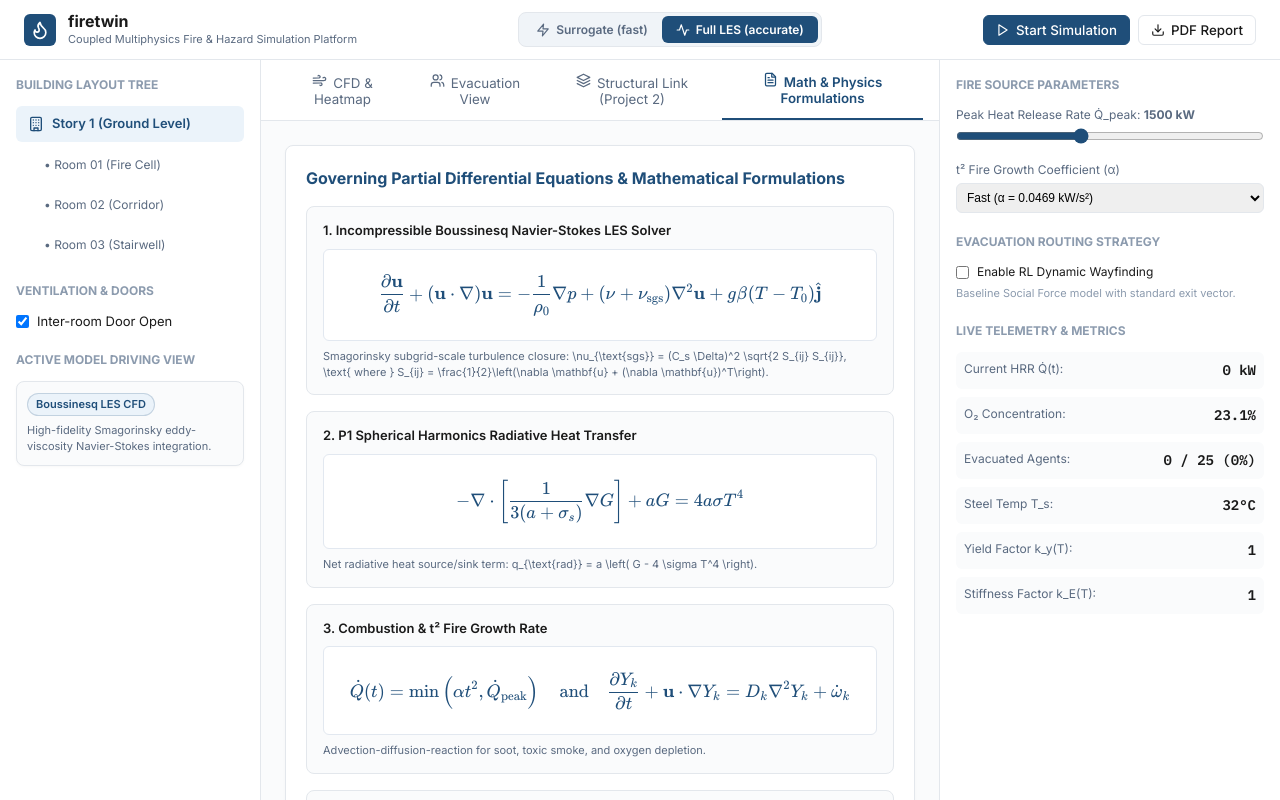
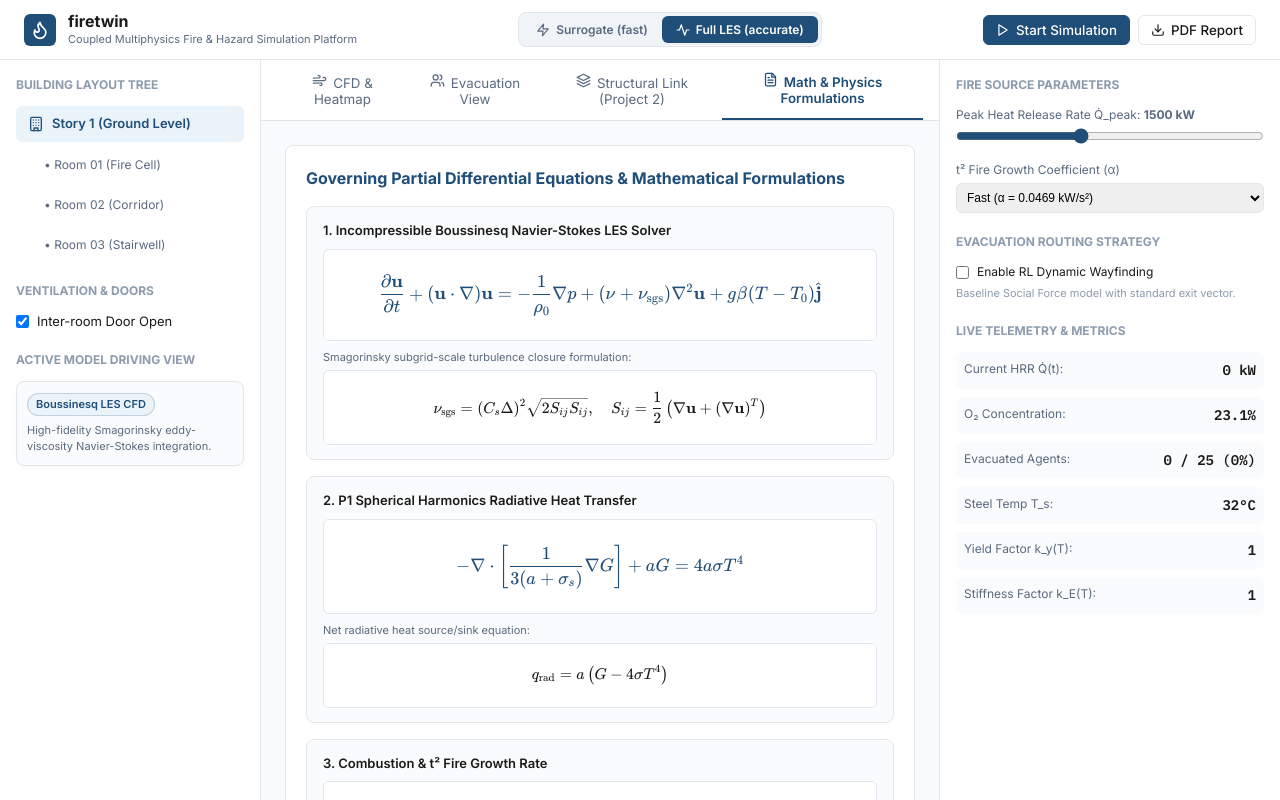
Before and after one commit to 10tan/firetwin, a React (Vite) app in the folder frontend/: page / in a window 1280 px wide. Both pictures are taken after a click on the button "Math & Physics Formulations". Shown: the top 800 px of the page. Built offline with nearby package versions, Linux system fonts and the light colour scheme; the HTML template or start-up script is replaced by a standard one.

Commit message:
style: render all sub-equations and closure terms using KaTeX display mode

```diff
--- a/frontend/src/App.tsx
+++ b/frontend/src/App.tsx
@@ -49,12 +49,14 @@ interface SimulationStep {
   };
 }
 
-function MathBlock({ formula, label, description }: { formula: string; label: string; description?: string }) {
+function MathBlock({ formula, label, description, subFormula }: { formula: string; label: string; description?: string; subFormula?: string }) {
   const containerRef = useRef<HTMLDivElement>(null);
+  const subContainerRef = useRef<HTMLDivElement>(null);
 
   useEffect(() => {
     const renderMath = () => {
-      if (containerRef.current && (window as any).katex) {
+      if ((window as any).katex) {
+        if (containerRef.current) {
           try {
             (window as any).katex.render(formula, containerRef.current, {
               displayMode: true,
@@ -64,12 +66,22 @@ function MathBlock({ formula, label, description }: { formula: string; label: st
             console.error(err);
           }
         }
+        if (subContainerRef.current && subFormula) {
+          try {
+            (window as any).katex.render(subFormula, subContainerRef.current, {
+              displayMode: true,
+              throwOnError: false
+            });
+          } catch (err) {
+            console.error(err);
+          }
+        }
+      }
     };
     renderMath();
-    // Retry if KaTeX script loaded asynchronously
-    const timer = setTimeout(renderMath, 300);
+    const timer = setTimeout(renderMath, 250);
     return () => clearTimeout(timer);
-  }, [formula]);
+  }, [formula, subFormula]);
 
   return (
     <div style={{ padding: '14px 16px', background: 'var(--bg-main)', borderRadius: '8px', border: '1px solid var(--border-color)' }}>
@@ -92,7 +104,34 @@ function MathBlock({ formula, label, description }: { formula: string; label: st
       >
         <span className="mono" style={{ fontSize: '12px', color: 'var(--accent-blue)' }}>{formula}</span>
       </div>
+      {subFormula && (
+        <div style={{ marginTop: '8px' }}>
           {description && (
+            <p style={{ color: 'var(--text-secondary)', fontSize: '11px', marginBottom: '4px' }}>
+              {description}
+            </p>
+          )}
+          <div
+            ref={subContainerRef}
+            style={{
+              padding: '8px 12px',
+              background: '#FFFFFF',
+              borderRadius: '6px',
+              border: '1px solid #E2E8F0',
+              color: 'var(--text-primary)',
+              fontSize: '13px',
+              overflowX: 'auto',
+              minHeight: '36px',
+              display: 'flex',
+              alignItems: 'center',
+              justifyContent: 'center'
+            }}
+          >
+            <span className="mono" style={{ fontSize: '11px', color: 'var(--text-secondary)' }}>{subFormula}</span>
+          </div>
+        </div>
+      )}
+      {!subFormula && description && (
         <p style={{ color: 'var(--text-secondary)', fontSize: '11px', marginTop: '8px', lineHeight: 1.4 }}>
           {description}
         </p>
@@ -598,31 +637,43 @@ export default function App() {
                   <MathBlock
                     label="1. Incompressible Boussinesq Navier-Stokes LES Solver"
                     formula="\frac{\partial \mathbf{u}}{\partial t} + (\mathbf{u} \cdot \nabla)\mathbf{u} = -\frac{1}{\rho_0}\nabla p + (\nu + \nu_{\text{sgs}})\nabla^2\mathbf{u} + g \beta (T - T_0)\hat{\mathbf{j}}"
-                    description="Smagorinsky subgrid-scale turbulence closure: \nu_{\text{sgs}} = (C_s \Delta)^2 \sqrt{2 S_{ij} S_{ij}}, \text{ where } S_{ij} = \frac{1}{2}\left(\nabla \mathbf{u} + (\nabla \mathbf{u})^T\right)."
+                    description="Smagorinsky subgrid-scale turbulence closure formulation:"
+                    subFormula="\nu_{\text{sgs}} = (C_s \Delta)^2 \sqrt{2 S_{ij} S_{ij}}, \quad S_{ij} = \frac{1}{2}\left(\nabla \mathbf{u} + (\nabla \mathbf{u})^T\right)"
                   />
 
                   <MathBlock
                     label="2. P1 Spherical Harmonics Radiative Heat Transfer"
                     formula="-\nabla \cdot \left[ \frac{1}{3(a + \sigma_s)} \nabla G \right] + a G = 4 a \sigma T^4"
-                    description="Net radiative heat source/sink term: q_{\text{rad}} = a \left( G - 4 \sigma T^4 \right)."
+                    description="Net radiative heat source/sink equation:"
+                    subFormula="q_{\text{rad}} = a \left( G - 4 \sigma T^4 \right)"
                   />
 
                   <MathBlock
                     label="3. Combustion & t² Fire Growth Rate"
-                    formula="\dot{Q}(t) = \min\left( \alpha t^2, \dot{Q}_{\text{peak}} \right) \quad \text{and} \quad \frac{\partial Y_k}{\partial t} + \mathbf{u} \cdot \nabla Y_k = D_k \nabla^2 Y_k + \dot{\omega}_k"
-                    description="Advection-diffusion-reaction for soot, toxic smoke, and oxygen depletion."
+                    formula="\dot{Q}(t) = \min\left( \alpha t^2, \dot{Q}_{\text{peak}} \right)"
+                    description="Species advection-diffusion-reaction field equation:"
+                    subFormula="\frac{\partial Y_k}{\partial t} + \mathbf{u} \cdot \nabla Y_k = D_k \nabla^2 Y_k + \dot{\omega}_k"
                   />
 
                   <MathBlock
                     label="4. Thermal-Structural Degradation & Eurocode 3 Standards"
                     formula="T_{\text{ISO}}(t) = 20 + 345 \log_{10}(8 t_{\text{min}} + 1) \quad \text{and} \quad \frac{d T_s}{d t} = \frac{q''}{\rho c_p} \left( \frac{A_m}{V} \right)"
-                    description="Eurocode 3 yield strength reduction factor k_y(T) and stiffness reduction factor k_E(T)."
+                    description="Eurocode 3 yield strength & stiffness reduction functions:"
+                    subFormula="f_y(T) = k_y(T) f_{y,0}, \quad E(T) = k_E(T) E_0"
                   />
 
                   <MathBlock
                     label="5. Helbing Social Force Pedestrian Evacuation Model"
-                    formula="m_i \frac{d \mathbf{v}_i}{d t} = \frac{v_i^{\text{des}} \mathbf{e}_i^{\text{des}} - \mathbf{v}_i}{\tau} + \sum_{j \neq i} \mathbf{f}_{ij}^{\text{soc}} + \sum_{w} \mathbf{f}_{iw}^{\text{wall}}"
-                    description="Pedestrian speed attenuation in smoke: v_i^{\text{des}} = v_0 \max\left(0.2, 1 - 0.65 K_{\text{ext}}\right)."
+                    formula="m_i \frac{d \mathbf{v}_i}{d t} = \mathbf{f}_i^{\text{des}} + \sum_{j \neq i} \mathbf{f}_{ij}^{\text{soc}} + \sum_{w} \mathbf{f}_{iw}^{\text{wall}}"
+                    description="Desired force & pedestrian walking speed attenuation in smoke:"
+                    subFormula="\mathbf{f}_i^{\text{des}} = \frac{v_i^{\text{des}} \mathbf{e}_i^{\text{des}} - \mathbf{v}_i}{\tau}, \quad v_i^{\text{des}} = v_0 \max\left(0.2, 1 - 0.65 K_{\text{ext}}\right)"
+                  />
+
+                  <MathBlock
+                    label="6. Fourier Neural Operator (FNO2d) Spectral Convolution"
+                    formula="v_{l+1}(x) = \sigma \left( W v_l(x) + \mathcal{F}^{-1} \left( R_{\phi} \cdot \mathcal{F}(v_l) \right)(x) \right)"
+                    description="Spectral domain weight tensor multiplication:"
+                    subFormula="\left(R_{\phi} \cdot \hat{v}_l\right)(k) = \sum_{j=1}^{d} \hat{R}_{\phi}(k)_{ij} \hat{v}_l(k)_j"
                   />
                 </div>
               </div>
```
Also changed, not shown: 1 other file (tests, documents, lock files or other folders). Lines whose indentation alone changed are shown as unchanged.
